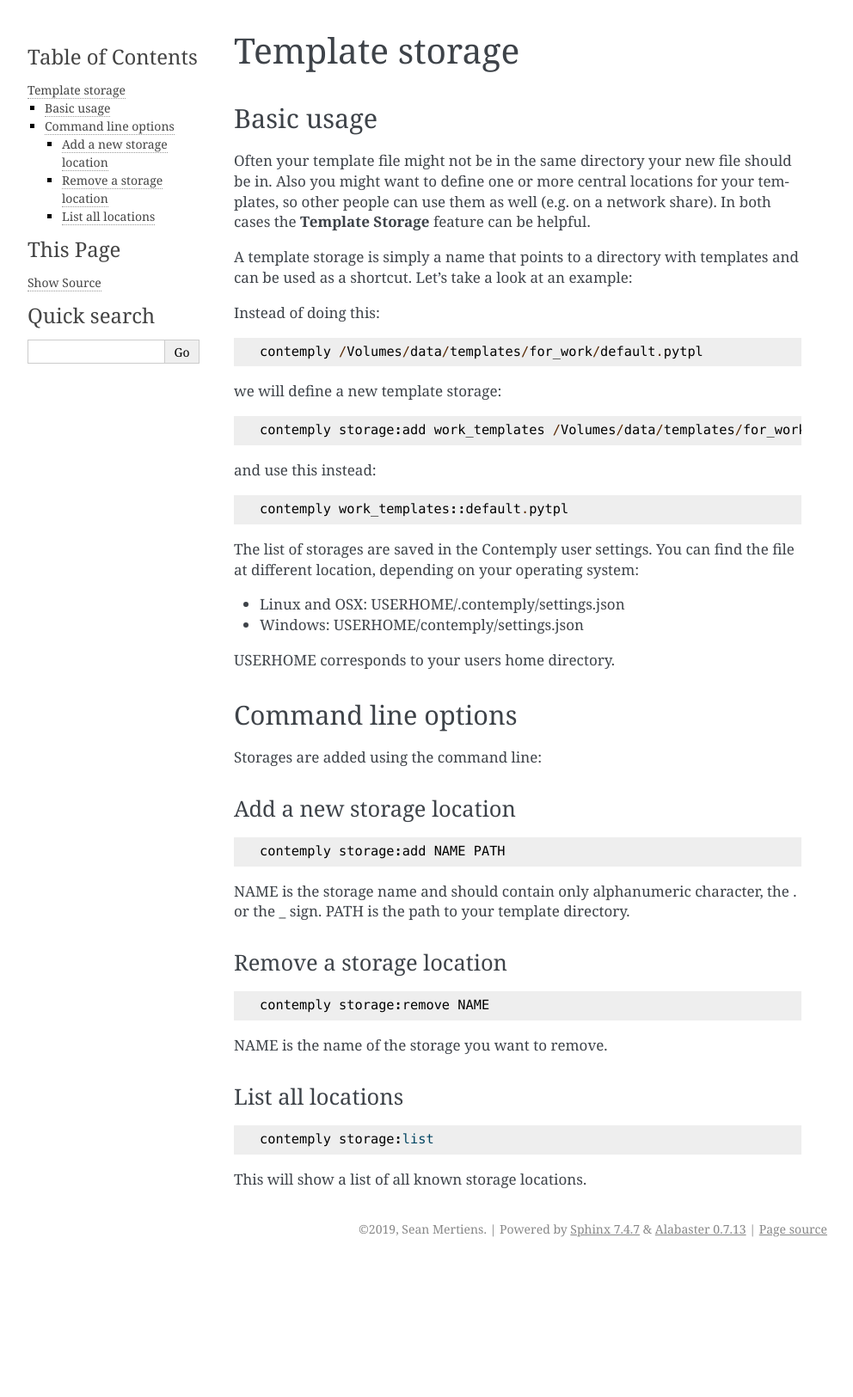
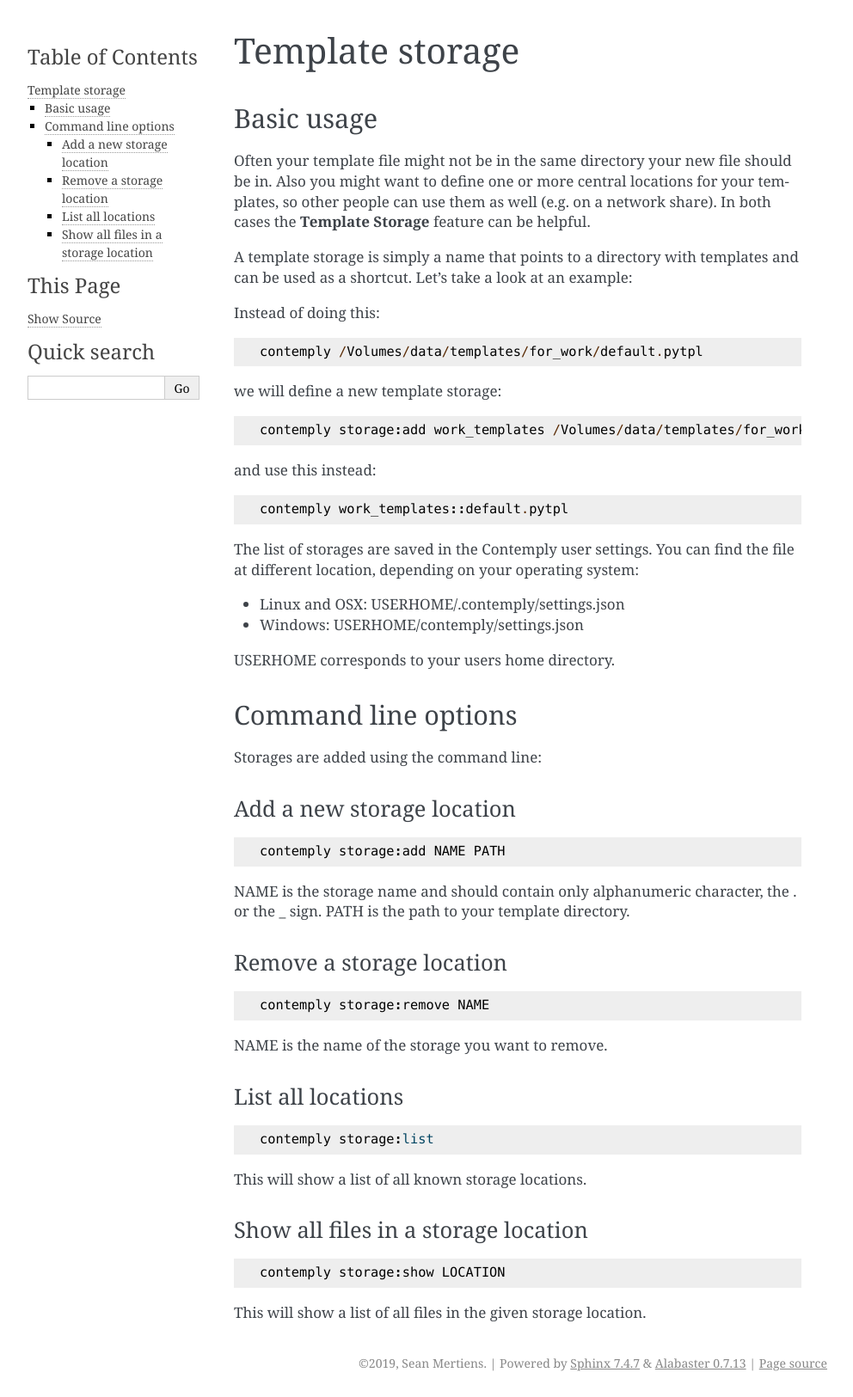
Before and after one commit to smertiens/contemply, a Sphinx documentation site: the page built from docs/source/storage.rst, in a window 1280 px wide. Shown: the whole page at 86% size, without its empty margins (148-1140 px from the left). Built offline with Sphinx 7.4.7, drawn with Linux system fonts in a browser that asks for light colours; before the commit the page ends 1469 px from its top, so only the background shows below that.

Commit message:
Updated help

```diff
--- a/docs/source/intro.rst
+++ b/docs/source/intro.rst
@@ -17,7 +17,7 @@
 
 ::
 
-    contemply template.pytpl
+    contemply run template.pytpl
 
 There are a number of command line options that you can use:
 
--- a/docs/source/storage.rst
+++ b/docs/source/storage.rst
@@ -78,3 +78,14 @@
 
 
 This will show a list of all known storage locations.
+
+
+Show all files in a storage location
+------------------------------------
+
+::
+
+    contemply storage:show LOCATION
+
+
+This will show a list of all files in the given storage location.
```
